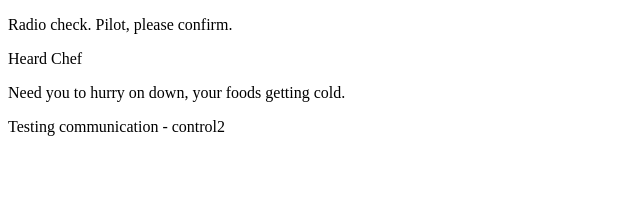
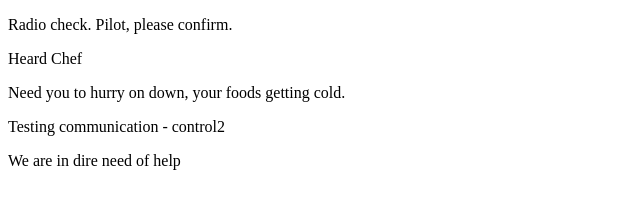
Before and after one commit to Tanktastic6400/communcation-log-, a plain HTML site: page index.html in a window 1280 px wide. Shown: the whole page, without its empty margins (0-640 px from the left). Drawn offline with Linux system fonts and the light colour scheme.

Commit message:
Help us please

```diff
--- a/index.html
+++ b/index.html
@@ -8,6 +8,8 @@
     <P>Need you to hurry on down, your foods getting cold.</P>
 
     <p>Testing communication - control2</p>
+
+    <p>We are in dire need of help</p>
 </body>
 
 </html>
```
